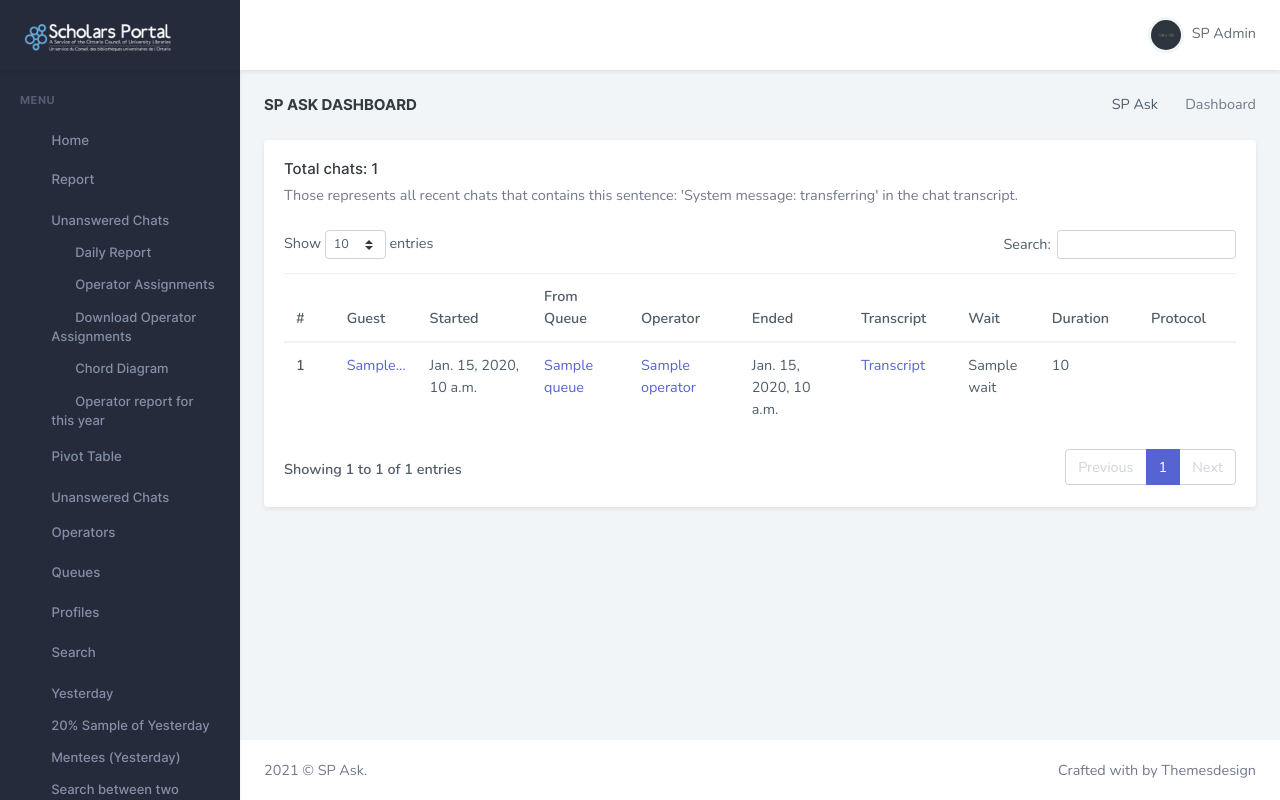
After one commit to guinslym/sp_ask_admin_dashboard, a Django app: template dashboard/templates/results/chat_transferred.html in a window 1280 px wide. The commit adds this page. Run offline with Django 3.2, Linux system fonts and the light colour scheme; the template is opened without the code that fills it: most values are stand-ins (such as "Sample title", 1, 10 or a date in 2020); parts of the project's set-up code (start-up, migrations or seed data) failed here and were passed over; some libraries are stand-ins or nearby versions.

Commit message:
'transfered'

```diff
--- a/dashboard/templates/base/leftsidebar.html
+++ b/dashboard/templates/base/leftsidebar.html
@@ -28,6 +28,21 @@
                         <li><a href="{% url 'download_excel_file_Operator_Assignment' %}"  onclick="myFunction('Note: The Report can take up to 2 min to generate')"><i class="ri-download-line"></i>Download Operator Assignments</a></li>
                         <li><a href="{% url 'chord_diagram' %}"><i class="ri-file-chart-line"></i>Chord Diagram</a></li>
                         <li><a href="{% url 'download_in_xslx_report_for_this_year' %}"><i class="ri-download-line"></i>Operator report for this year</a></li>
+                        <script>
+                            function myFunction(msg) {
+                              alert(msg);
+                            }
+                            </script>
+
+                    </ul>
+                </li>
+                <li>
+                    <a href="javascript: void(0);" class="has-arrow waves-effect">
+                        <i class="ri-calendar-2-line"></i>
+                        <span>Pivot Table </span>
+                    </a>
+                    <ul class="sub-menu" aria-expanded="false">
+                        <li><a href="{% url 'get_unanswered_chats' %}" onclick="myFunction('Note: This data can take up to 2 min to generate')">Unanswered Chats</a></li>
                         <script>
                             function myFunction(msg) {
                               alert(msg);
--- /dev/null
+++ b/dashboard/templates/results/chat_transferred.html
@@ -0,0 +1,120 @@
+<!-- templates/home.html -->
+{% extends 'base/base.html' %}
+{% load static %}
+{% load search_helper %}
+
+{% block content %}
+<!-- Search by ...-->
+
+{% if object_list %}
+<div class="row">
+                            <div class="col-lg-12">
+                                <div class="card">
+                                    <div class="card-body">
+                                        <h4 class="card-title">Total chats: {{ object_list|length }}
+                                        </h4>
+                                        <p class="card-title-desc">
+                                            Those represents all recent chats that contains this sentence: 'System message: transferring' in the chat transcript.
+                                        </p>
+
+                                        <div class="table-responsive">
+                                            <table class="table mb-0 table-hover " id="myDataTable">
+                                                <thead>
+                                                    <tr>
+                                                        <th>#</th>
+                                                        <th>Guest</th>
+                                                        <th>Started</th>
+                                                        <th>From Queue</th>
+                                                        <th>Operator</th>
+                                                        <th>Ended</th>
+                                                        <th>Transcript</th>
+                                                        <th>Wait</th>
+                                                        <th>Duration</th>
+                                                        <th>Protocol</th>
+                                                    </tr>
+                                                </thead>
+                                                <tbody>
+                                                {% for value in object_list %}
+                                                    <tr>
+                                                        <th scope="row">{{ forloop.counter }}</th>
+                                                        <td>
+                                                            <a href="{{ value.chat_standalone_url }}" target="_blank">
+                                                                {{value.guest|truncatechars:7}}
+                                                            </a>
+                                                        </td>
+                                                        <td>{{  value.started }}</td>
+                                                        <td><a href="{% url  'get_chats_from_this_queue_using_only_the_queue_name' value.queue  %}">{{value.queue}}</a>  </td>
+                                                        <td>
+                                                            {% if value.operator %}
+                                                                <a href="">{{value.operator}}</a>
+                                                            {% endif %}
+                                                        </td>
+
+                                                        <td>{{  value.ended }}</td>
+                                                        <td><a href="{% url 'get_chat_transcript' value.chat_id %}">Transcript</a>
+                                                            {% if  value.hasReferenceQuestion %}
+                                                            &nbsp;<i class="fas fa-question-circle"></i>
+                                                            {% endif %}
+                                                        </td>
+                                                        <td>{{value.wait}}</td>
+                                                        <td>{{value.duration}}</td>
+                                                        <td>
+                                                            {% if value.protocol == "web" %}
+                                                              <i class="fas fa-2x  fa-comments"></i>
+
+                                                            {% elif  value.protocol == "twilio" %}
+
+                                                              <i class="fas fa-2x fa-sms"></i>
+                                                            {% else %}
+                                                              <i class="fas fa-mobile-alt"></i>
+                                                            {% endif %}
+
+                                                        </td>
+                                                    </tr>
+                                                {% endfor %}
+                                                </tbody>
+                                            </table>
+                                        </div>
+
+
+                                    </div>
+                                </div>
+                            </div>
+                        </div>
+
+                        {% else %}
+
+                        <div class="row">
+                            <div class="col-lg-12">
+                                <div class="card">
+                                    <div class="card-body">
+                                        <h4 class="card-title"> No Result
+                                        </h4>
+                                        <p class="card-title-desc">
+                                            No Result for with guest_id: <b> {{ guest_id}}</b>
+                                        </p>
+
+
+
+                                    </div>
+                                </div>
+                            </div>
+                        </div>
+
+                    {% endif %}
+{% endblock %}
+
+
+{% block jscript %}
+<script>
+
+    $(document).ready( function () {
+        $('#myDataTable').DataTable( {
+        "pageLength": 10,
+    });
+    } );
+    </script>
+
+</script>
+
+{% endblock %}
--- a/dashboard/views/views_transcript.py
+++ b/dashboard/views/views_transcript.py
@@ -114,6 +114,6 @@ def search_transcript_that_was_transferred(request, *args, **kwargs):
     chats = [Chats(chat) for chat in chats]
     return render(
         request,
-        "results/search_in_transcript.html",
+        "results/chat_transferred.html",
         {"object_list": chats, "guest_id": "fake GuestID"},
     )
```
Also changed, not shown: lh3/utils.py (+3 -21 lines), dashboard/views/views_pivottable.py (added).
